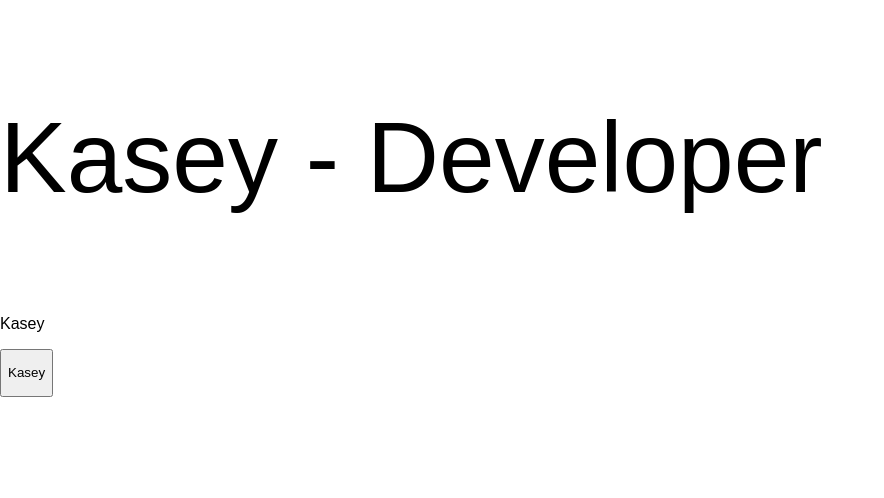
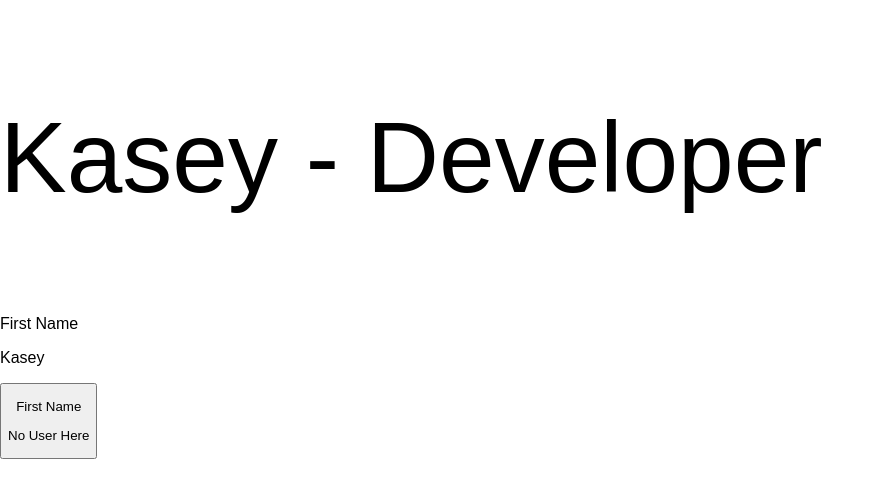
Before and after one commit to kaseycolian/reactCourseFromUdemy, a React (Create React App) app: page / in a window 1280 px wide. Shown: the top 498 px of the page, without its empty margins (0-884 px from the left). Built offline with nearby package versions, Linux system fonts and the light colour scheme.

Commit message:
End of Lecture 14.  Set props and passed from one component to another.  Displayed props depending on conditions in componentWillReceiveProps()

```diff
--- a/src/App.js
+++ b/src/App.js
@@ -23,9 +23,10 @@ class App extends Component {
   //not a built in function of library
   //it cannot inherently setState or access state
   //it needs binds
+  //whenever click happens, the anything that is binded to this w/ the props changed, will be updated
   handleClick() {
     this.setState ({
-      user_name: "Kasey Colian",
+      user_name: "Kasey R Colian",
       profession: "Future Sr Developer"
     });
   }
@@ -38,18 +39,18 @@ class App extends Component {
 
     const style = {fontSize: '100px'};
 
-
-    //variables get added w/ {}
-    //components get added with <>
-
     return (
       <div className = "header">
         <p style={style}>
           {this.state.user_name} - {this.state.profession}
         </p>
-        <NameComponent/>
-          {/* binding handleClick() to state. render() has access to state, handleClick() doesn't */}
-          <button onClick = {this.handleClick.bind(this)}>
+        <NameComponent user_name={this.state.user_name}/>
+
+        {/* binding handleClick() to state. render() has access to state, handleClick() doesn't.
+        Everytime a prop or state gets changed, React will update all components with that state & prop.
+        When HandleClick executes, the userName & profession will update wherever this.state.user_name & this.profession are used
+         */}
+        <button onClick = {this.handleClick.bind(this)}>
             <NameComponent/>
         </button>
       </div>
--- a/src/Components/NameComponent.js
+++ b/src/Components/NameComponent.js
@@ -1,19 +1,51 @@
 import React, { Component } from 'react';
 
 class NameComponent extends Component {
+
+  constructor(props) {
+    super(props);
+    this.state = {
+      name_displayed: "First Name"
+    }
+  }
+
+
   //method part of Component Class
   componentDidMount() {
-    console.log('mounted Name')
+    console.log('Mounted Name')
+  }
+
+  //part of Component Class
+  componentWillReceiveProps(nextProps){
+    console.log(nextProps)
+    //using properties to display how the state is displayed
+    //if name changed
+    if (this.props.user_name !== nextProps.user_name) {
+      //if there is a space in name display full name
+      if (nextProps.user_name.indexOf (' ') > -1 ) {
+        this.setState ({
+          name_displayed : 'Full Name'
+        })
+      } else {
+        //if no space, then just first name
+        this.setState({
+          name_displayed : 'First Name'
+        })
+      }
+    }
   }
   //method part of Component Class
   render() {
-
-    var word = 'hello';
-    var style = {fontSize: '100px'};
+    const {user_name} = this.props;
+    const {name_displayed} = this.state;
 
     return (
       <div>
-       <p>Kasey</p>
+      <p>{name_displayed}</p>
+    {/* Can user ternary inline if no prop is defined when component used
+        There is no user_name set, so this will display as 'No Name' until one is set.
+    */}
+       <p>{user_name ? user_name : 'No User Here'}</p>
       </div>
     );
   }
```
Also changed, not shown: 1 other file (tests, documents, lock files or other folders).
